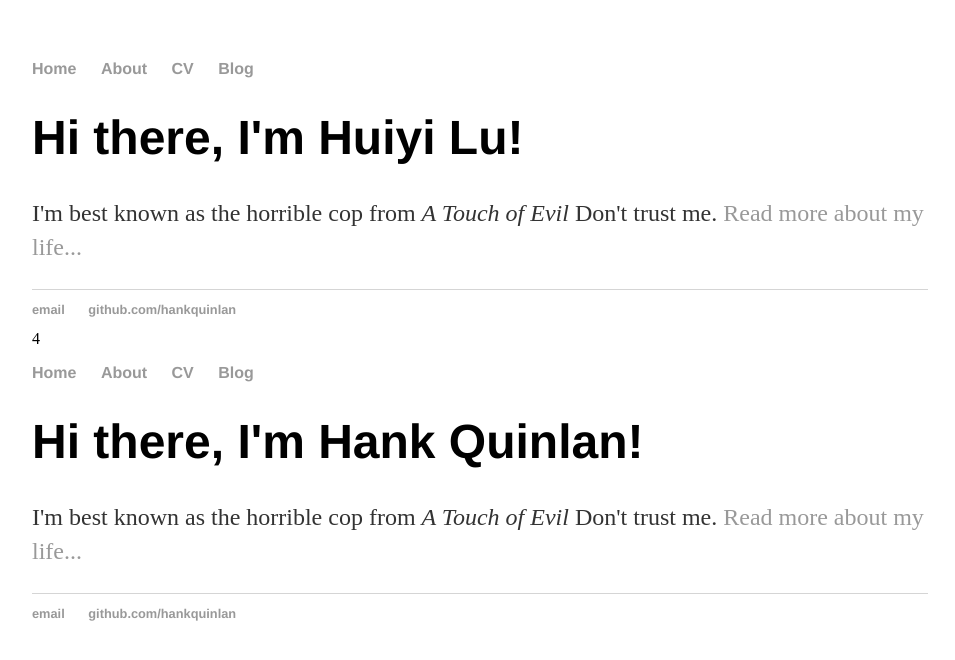
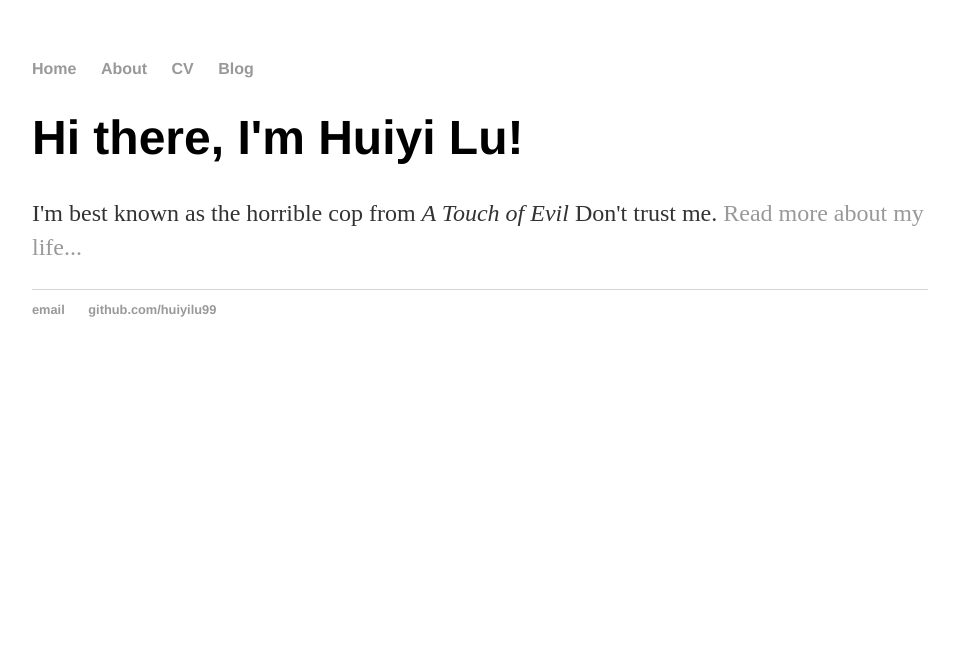
Before and after one commit to huiyilu99/303pdt, a plain HTML site: page index.html in a window 1280 px wide. Shown: the whole page, without its empty margins (160-1115 px from the left). Drawn offline with Linux system fonts and the light colour scheme.

Commit message:
Update index.html

```diff
--- a/index.html
+++ b/index.html
@@ -2,6 +2,8 @@
 <html>
 	<head>
 		<title>Huiyi Lu, University of Toronto</title>
+		<!-- link to main stylesheet -->
+		<link rel="stylesheet" type="text/css" href="/css/main.css">
 	</head>
 	<body>
 		<nav>
@@ -21,40 +23,8 @@
 		<footer>
     		<ul>
         		<li><a href="mailto:huiyi.lu@mail.utoronto.ca">email</a></li>
-        		<li><a href="https://github.com/hankquinlan">github.com/hankquinlan</a></li>
+        		<li><a href="https://github.com/huiyilu99">github.com/huiyilu99</a></li>
 			</ul>
 		</footer>
 	</body>
 </html>
-4
-
-<!DOCTYPE html>
-<html>
-	<head>
-		<title>Hank Quinlan, Horrible Cop</title>
-		<!-- link to main stylesheet -->
-		<link rel="stylesheet" type="text/css" href="/css/main.css">
-	</head>
-	<body>
-		<nav>
-    		<ul>
-        		<li><a href="/">Home</a></li>
-	        	<li><a href="/about">About</a></li>
-        		<li><a href="/cv">CV</a></li>
-        		<li><a href="/blog">Blog</a></li>
-    		</ul>
-		</nav>
-		<div class="container">
-    		<div class="blurb">
-        		<h1>Hi there, I'm Hank Quinlan!</h1>
-				<p>I'm best known as the horrible cop from <em>A Touch of Evil</em> Don't trust me. <a href="/about">Read more about my life...</a></p>
-    		</div><!-- /.blurb -->
-		</div><!-- /.container -->
-		<footer>
-    		<ul>
-        		<li><a href="mailto:hankquinlanhub@gmail.com">email</a></li>
-        		<li><a href="https://github.com/hankquinlan">github.com/hankquinlan</a></li>
-			</ul>
-		</footer>
-	</body>
-</html>
```
